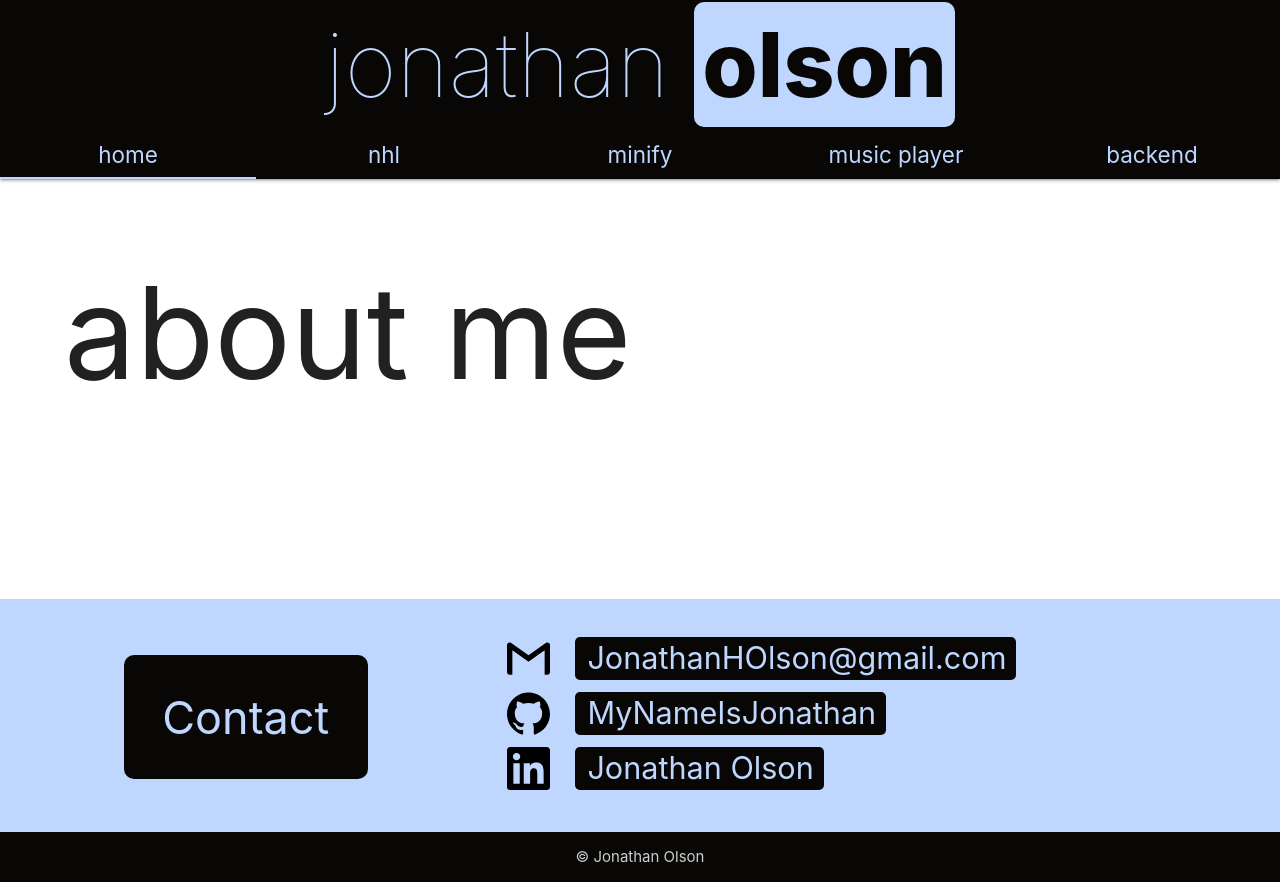
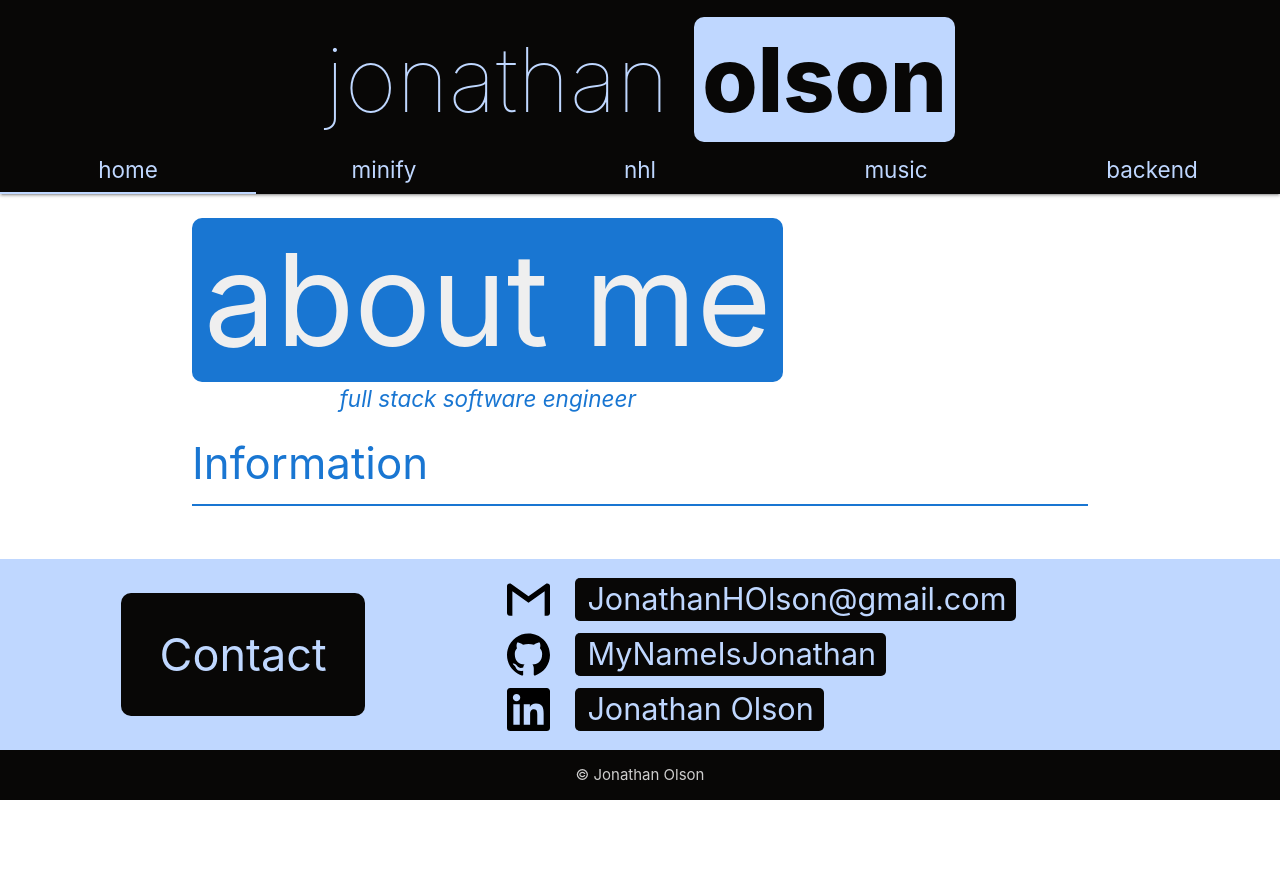
Before and after one commit to MyNameIsJonathan/PortfolioWebsite, a React (Create React App) app in the folder portfolio_app/: page / in a window 1280 px wide. After the commit the page ends 800 px from the top, so only its background shows below. Built offline with nearby package versions, Linux system fonts and the light colour scheme.

Commit message:
Initial Creation, Stylization of Tabs

```diff
--- a/portfolio_app/public/index.html
+++ b/portfolio_app/public/index.html
@@ -33,5 +33,7 @@
     <!-- <div id="root"></div> -->
     <!-- Compiled and minified JavaScript -->
     <script src="https://cdnjs.cloudflare.com/ajax/libs/materialize/1.0.0/js/materialize.min.js"></script>
+    <!-- Code Formatting -->
+    <script src="https://cdn.jsdelivr.net/gh/google/code-prettify@master/loader/run_prettify.js?lang=js&amp;skin=sunburst"></script>
   </body>
 </html>
--- a/portfolio_app/public/style.css
+++ b/portfolio_app/public/style.css
@@ -5,17 +5,13 @@
   --light-blue: #bfd7ff;
   --dark-blue: #395380;
   --grey: #29241f;
-  --white2: #d8dde4;
+  --white2: #ffffff;
+  --spotify-green: #1db954;
+  --nhl-orange: #e64a19;
+  --about-me-blue: #1976d2;
+  --sdc-pink: #d32f2f;
+  --fec-green: #689f38;
 }
-
-/* html,
-body {
-  height: 100vh;
-  /* background-color: var(--light-blue); */
-
-/* #root {
-  height: 100vh;
-} */
 
 body {
   display: flex;
@@ -25,4 +21,5 @@ body {
 
 main {
   flex: 1 0 auto;
+  height: auto;
 }
--- a/portfolio_app/src/App.css
+++ b/portfolio_app/src/App.css
@@ -1,25 +1,22 @@
+header {
+  height: fit-content;
+}
+
 nav {
   background-color: var(--black);
   height: auto;
+  padding-top: 1rem;
+  display: inline-block;
 }
 
 svg {
   height: 100%;
 }
 
-.tabs {
-  display: -webkit-flex;
-  display: -ms-flexbox;
-  display: flex;
-}
-
-.tab-head {
-  justify-content: center;
-  color: var(--middle);
-  font-size: 10vw;
-  border-radius: 3vh;
-  padding: 5vh;
-  margin: 3vh;
+h3.information {
+  padding: 0 0 2vh 0;
+  margin: 0;
+  border-bottom: 2px solid;
 }
 
 .navbar-name {
@@ -39,10 +36,87 @@ svg {
   border-radius: 10px;
 }
 
+.tabs {
+  display: -webkit-flex;
+  display: -ms-flexbox;
+  display: flex;
+}
+
 .tab-title {
   color: var(--light-blue);
   background-color: var(--black);
   text-transform: none;
+}
+
+.tab-body {
+  width: 70%;
+  margin: auto;
+  margin: 3vh auto;
+}
+
+.tab-head-container {
+  height: fit-content;
+  margin-bottom: 1em;
+  display: block;
+  width: fit-content;
+  margin-bottom: 3vh;
+}
+
+.tab-head {
+  font-size: 10vw;
+  margin-top: 0;
+  margin-bottom: 0;
+  color: var(--white);
+  border-radius: 10px;
+  padding: 1.5vh;
+}
+
+.subtitle {
+  font-style: italic;
+  color: var(--dark-blue);
+  font-size: 1.5em;
+  text-align: center;
+  display: block;
+}
+
+.sdc-pink {
+  color: var(--sdc-pink);
+}
+
+.sdc-pink-background {
+  background-color: var(--sdc-pink);
+}
+
+.fec-green {
+  color: var(--fec-green);
+}
+
+.fec-green-background {
+  background-color: var(--fec-green);
+}
+
+.spotify-green-background {
+  background-color: var(--spotify-green);
+}
+
+.spotify-green {
+  color: var(--spotify-green);
+}
+
+.nhl-orange-background {
+  background-color: var(--nhl-orange);
+}
+
+.nhl-orange {
+  color: var(--nhl-orange);
+}
+
+.about-me-blue {
+  color: var(--about-me-blue);
+}
+
+.about-me-blue-background {
+  background-color: var(--about-me-blue);
 }
 
 .tabs .tab a {
@@ -60,6 +134,7 @@ svg {
 .tabs .tab a.active {
   color: var(--light-blue);
   background-color: var(--black) !important;
+  display: grid;
 }
 
 .tabs .indicator {
@@ -69,6 +144,7 @@ svg {
 .page-footer {
   background-color: var(--light-blue);
   color: var(--black);
+  padding: 0;
 }
 
 .page-footer .footer-copyright {
@@ -100,9 +176,13 @@ svg {
   justify-content: center;
 }
 
+.row {
+  margin: 0;
+}
+
 .collection {
   border: none;
-  /* min-width: 90vw; */
+  margin: 1vh;
 }
 
 .collection .collection-item {
@@ -122,6 +202,30 @@ svg {
   flex-wrap: wrap;
   margin: 0 5%;
   padding-bottom: 2vh;
+  padding: 0;
+}
+
+.about-me-container {
+}
+
+.nhl-container {
+}
+
+.minify-container {
+  display: grid;
+  grid-template-columns: [minify-col-1] 50% [minify-col-2] 50% [minify-col-end];
+}
+
+.minify-gif {
+  grid-column-start: minify-col-1;
+  height: 450px;
+  width: 270px;
+  border-radius: 10px;
+}
+
+.tab-information {
+  grid-column-start: minify-col-2;
+  font-size: 2em;
 }
 
 @media only screen and (max-width: 600px) {
--- a/portfolio_app/src/App.jsx
+++ b/portfolio_app/src/App.jsx
@@ -23,7 +23,7 @@ class App extends React.Component {
       <>
         <Navbar />
 
-        <main>
+        <main className="body">
           <AboutMe />
           <NHL />
           <Minify />
--- a/portfolio_app/src/Components/Navbar.jsx
+++ b/portfolio_app/src/Components/Navbar.jsx
@@ -3,7 +3,8 @@ import M from 'materialize-css';
 
 class Navbar extends React.Component {
   componentDidMount() {
-    M.Tabs.init(this.Tabs, { swipeable: true });
+    M.Tabs.init(this.Tabs);
+    // M.Tabs.init(this.Tabs, { swipeable: true });
   }
 
   render() {
@@ -29,18 +30,18 @@ class Navbar extends React.Component {
                 </a>
               </li>
               <li className="tab col s4">
+                <a href="#Minify" className="tab-title">
+                  minify
+                </a>
+              </li>
+              <li className="tab col s4">
                 <a href="#NHL" className="tab-title">
                   nhl
                 </a>
               </li>
               <li className="tab col s4">
-                <a href="#Minify" className="tab-title">
-                  minify
-                </a>
-              </li>
-              <li className="tab col s4">
                 <a href="#FEC" className="tab-title">
-                  music player
+                  music
                 </a>
               </li>
               <li className="tab col s4">
--- a/portfolio_app/src/Components/tab_NHL.jsx
+++ b/portfolio_app/src/Components/tab_NHL.jsx
@@ -2,9 +2,17 @@ import React from 'react';
 
 const NHL = props => {
   return (
-    <div id="NHL" className="container center-align">
-      <div className="valign-wrapper">
-        <h3 className="tab-head valign-wrapper center-align">nhl</h3>
+    <div id="NHL" className="container tab-body">
+      <div className="valign-wrapper tab-head-container">
+        <h3 className="tab-head valign-wrapper center-align nhl-orange-background">
+          NHL
+        </h3>
+        <span className="subtitle nhl-orange">an NHL web application</span>
+      </div>
+      <div className="nhl-container">
+        <div className="tab-information">
+          <h3 className="nhl-orange information">Information</h3>
+        </div>
       </div>
     </div>
   );
--- a/portfolio_app/src/Components/tab_about_me.jsx
+++ b/portfolio_app/src/Components/tab_about_me.jsx
@@ -2,9 +2,19 @@ import React from 'react';
 
 const AboutMe = props => {
   return (
-    <div id="aboutMe" className="container center-align">
-      <div className="valign-wrapper">
-        <h3 className="tab-head valign-wrapper center-align">about me</h3>
+    <div id="aboutMe" className="container tab-body">
+      <div className="valign-wrapper tab-head-container">
+        <h3 className="tab-head valign-wrapper center-align about-me-blue-background">
+          about me
+        </h3>
+        <span className="subtitle about-me-blue">
+          full stack software engineer
+        </span>
+      </div>
+      <div className="about-me-container">
+        <div className="tab-information">
+          <h3 className="about-me-blue information">Information</h3>
+        </div>
       </div>
     </div>
   );
--- a/portfolio_app/src/Components/tab_fec.jsx
+++ b/portfolio_app/src/Components/tab_fec.jsx
@@ -2,9 +2,19 @@ import React from 'react';
 
 const FEC = props => {
   return (
-    <div id="FEC" className="container center-align">
-      <div className="valign-wrapper">
-        <h3 className="tab-head valign-wrapper center-align">fec</h3>
+    <div id="FEC" className="container tab-body">
+      <div className="valign-wrapper tab-head-container">
+        <h3 className="tab-head valign-wrapper center-align fec-green-background">
+          music player
+        </h3>
+        <span className="subtitle fec-green">
+          a web-based music player application
+        </span>
+      </div>
+      <div className="about-me-container">
+        <div className="tab-information">
+          <h3 className="fec-green information">Information</h3>
+        </div>
       </div>
     </div>
   );
--- a/portfolio_app/src/Components/tab_minify.jsx
+++ b/portfolio_app/src/Components/tab_minify.jsx
@@ -2,9 +2,22 @@ import React from 'react';
 
 const Minify = props => {
   return (
-    <div id="Minify" className="container center-align">
-      <div className="valign-wrapper">
-        <h3 className="tab-head valign-wrapper center-align">minify</h3>
+    <div id="Minify" className="container tab-body">
+      <div className="valign-wrapper tab-head-container">
+        <h3 className="tab-head valign-wrapper center-align spotify-green-background">
+          minify
+        </h3>
+        <span className="subtitle spotify-green">A Mini Spotify Player</span>
+      </div>
+      <div className="minify-container">
+        <img
+          className="minify-gif"
+          src="./assets/Minify.gif"
+          alt="GIF of minify, my mini spotify player application, in use"
+        />
+        <div className="tab-information">
+          <h3 className="spotify-green information">Information</h3>
+        </div>
       </div>
     </div>
   );
--- a/portfolio_app/src/Components/tab_sdc.jsx
+++ b/portfolio_app/src/Components/tab_sdc.jsx
@@ -2,9 +2,19 @@ import React from 'react';
 
 const SDC = props => {
   return (
-    <div id="SDC" className="container center-align">
-      <div className="valign-wrapper">
-        <h3 className="tab-head valign-wrapper center-align">sdc</h3>
+    <div id="SDC" className="container tab-body">
+      <div className="valign-wrapper tab-head-container">
+        <h3 className="tab-head valign-wrapper center-align sdc-pink-background">
+          backend
+        </h3>
+        <span className="subtitle sdc-pink">
+          a highly-scaled backend microservice
+        </span>
+      </div>
+      <div className="about-me-container">
+        <div className="tab-information">
+          <h3 className="sdc-pink information">Information</h3>
+        </div>
       </div>
     </div>
   );
```
Also changed, not shown: portfolio_app/.eslintrc.json (added), 1 other file (tests, documents, lock files or other folders).
